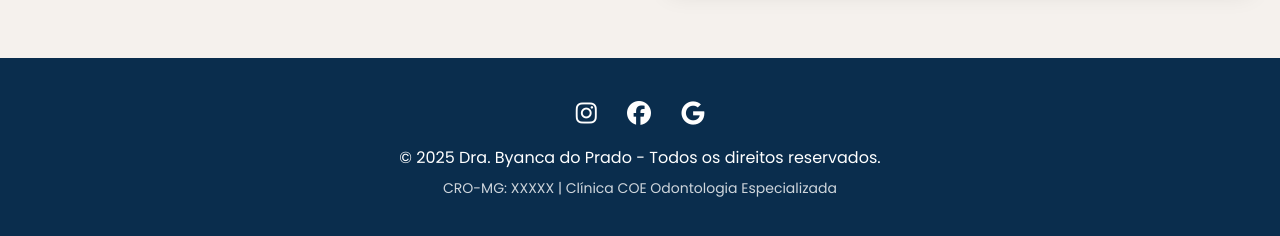
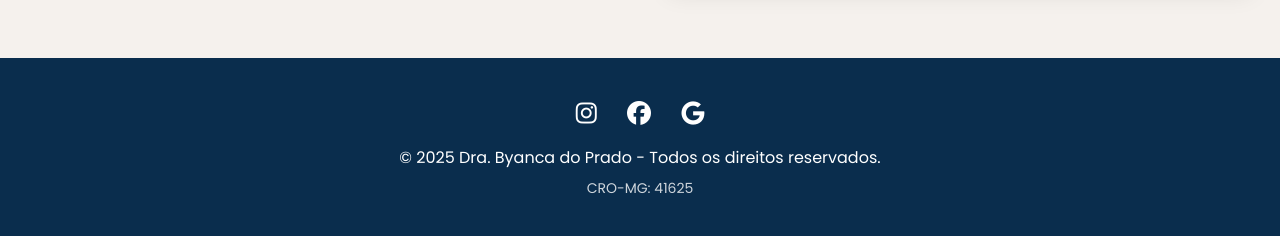
Before and after one commit to UrbiaTec/drabyanca, a plain HTML site: page index.html in a window 1280 px wide. Shown: the part 4891-5127 px from the top of the page. Drawn offline with nearby package versions, Linux system fonts and the light colour scheme.

Commit message:
Update index.html

```diff
--- a/index.html
+++ b/index.html
@@ -396,7 +396,7 @@
                 <a href="https://g.co/kgs/Um95u2a" target="_blank" aria-label="Google" class="hover:text-primary-pink transition"><i class="fab fa-google"></i></a>
             </div>
             <p>© 2025 Dra. Byanca do Prado - Todos os direitos reservados.</p>
-            <p class="text-sm opacity-80 mt-2">CRO-MG: XXXXX | Clínica COE Odontologia Especializada</p>
+            <p class="text-sm opacity-80 mt-2">CRO-MG: 41625 </p>
         </div>
     </footer>
 
```
